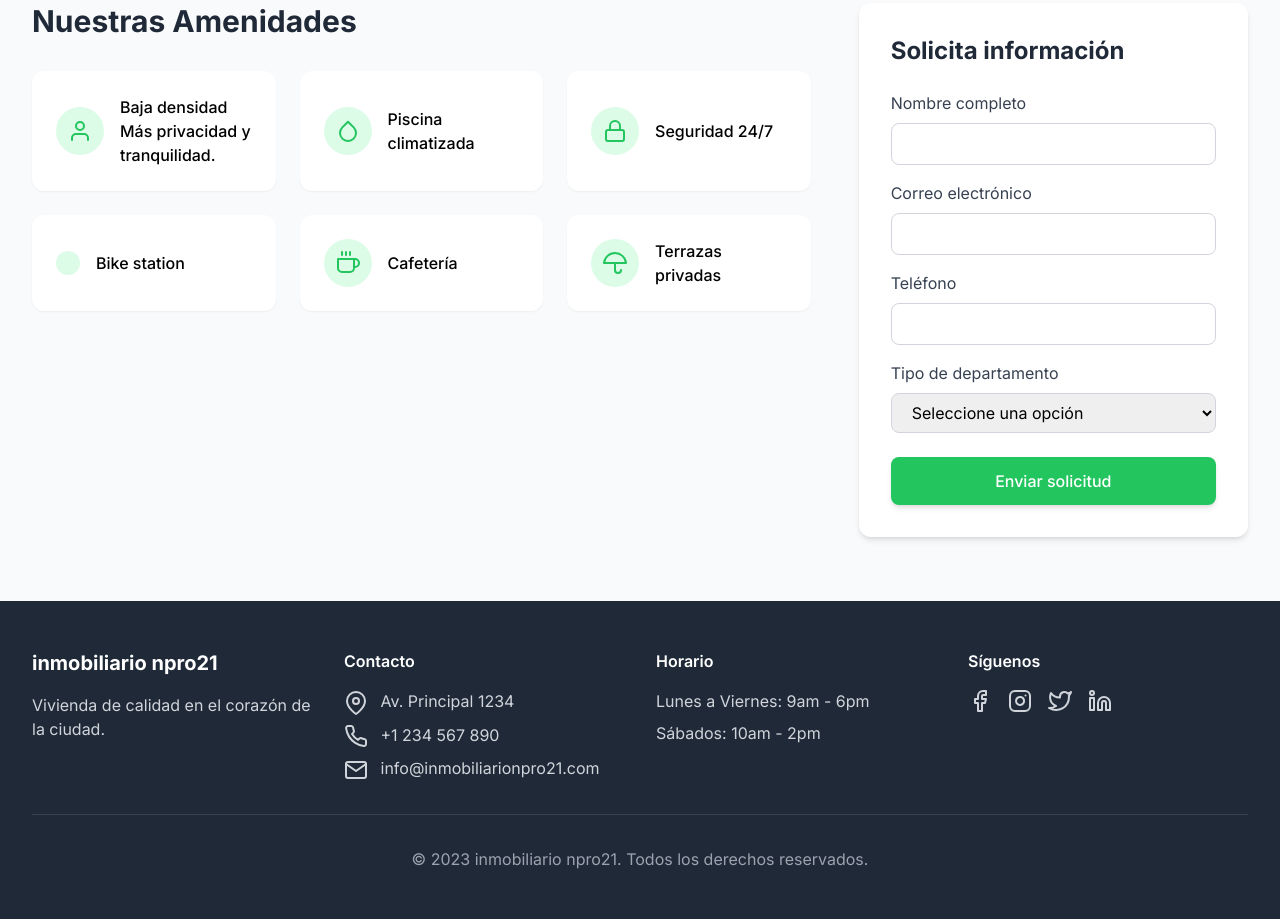
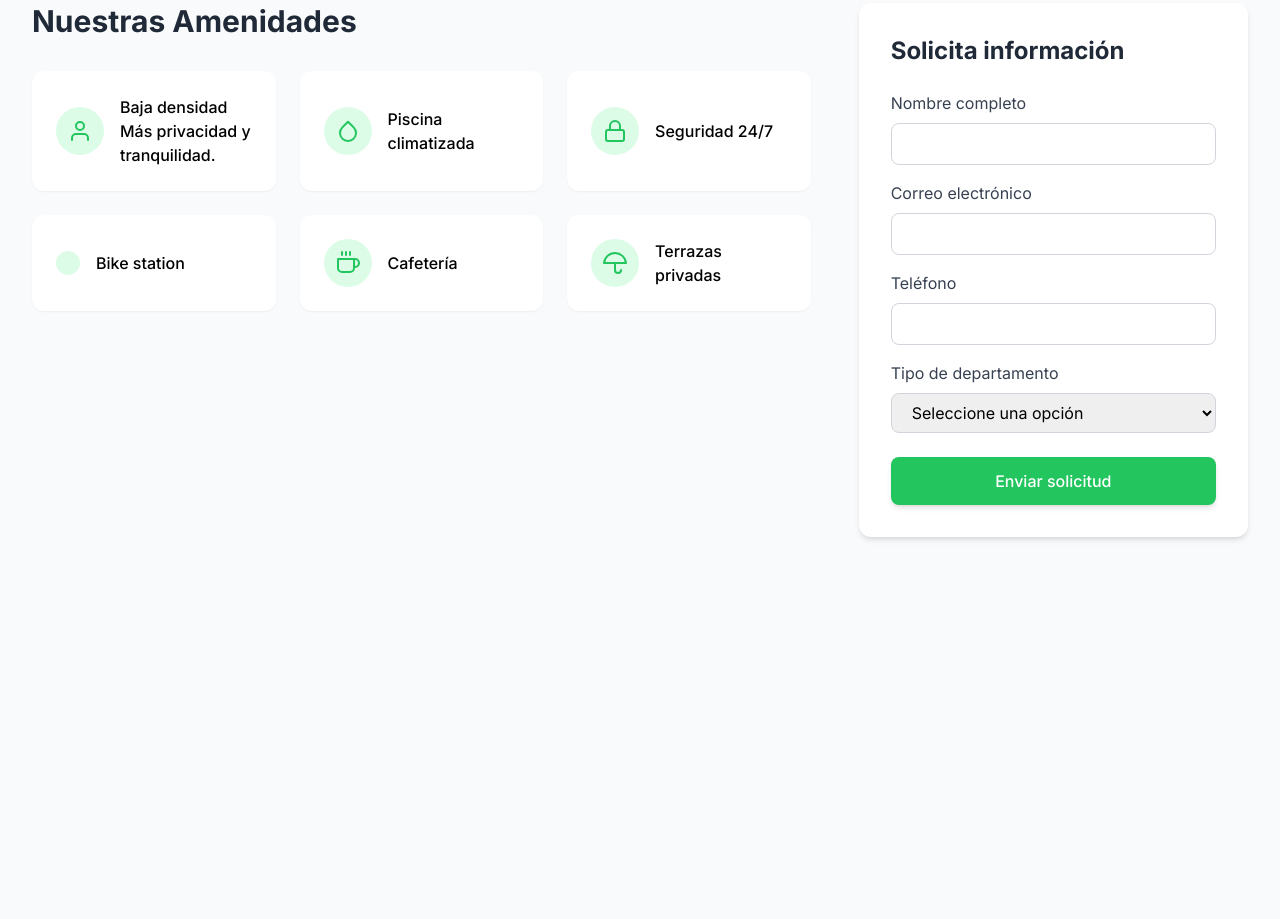
Before and after one commit to RaQnkodland/Inmobiliario-npro21, a plain HTML site: page index.html in a window 1280 px wide. Shown: the part 1813-2732 px from the top of the page. After the commit the page ends 2414 px from the top, so only its background shows below. Drawn offline with nearby package versions, Linux system fonts and the light colour scheme; some icons are missing.

Commit message:
Remove footer section from index.html

```diff
--- a/index.html
+++ b/index.html
@@ -221,41 +221,6 @@
         </div>
     </section>
 
-    <!-- Footer -->
-    <footer class="bg-gray-800 text-white py-12">
-        <div class="max-w-7xl mx-auto px-4 sm:px-6 lg:px-8">
-            <div class="grid grid-cols-1 md:grid-cols-4 gap-8">
-                <div>
-                    <h3 class="text-xl font-bold mb-4">inmobiliario npro21</h3>
-                    <p class="text-gray-300">Vivienda de calidad en el corazón de la ciudad.</p>
-                </div>
-                <div>
-                    <h4 class="font-semibold mb-4">Contacto</h4>
-                    <p class="text-gray-300 mb-2"><i data-feather="map-pin" class="inline mr-2"></i> Av. Principal 1234</p>
-                    <p class="text-gray-300 mb-2"><i data-feather="phone" class="inline mr-2"></i> +1 234 567 890</p>
-                    <p class="text-gray-300"><i data-feather="mail" class="inline mr-2"></i> info@inmobiliarionpro21.com</p>
-                </div>
-                <div>
-                    <h4 class="font-semibold mb-4">Horario</h4>
-                    <p class="text-gray-300 mb-2">Lunes a Viernes: 9am - 6pm</p>
-                    <p class="text-gray-300">Sábados: 10am - 2pm</p>
-                </div>
-                <div>
-                    <h4 class="font-semibold mb-4">Síguenos</h4>
-                    <div class="flex space-x-4">
-                        <a href="#" class="text-gray-300 hover:text-green-400 transition"><i data-feather="facebook"></i></a>
-                        <a href="#" class="text-gray-300 hover:text-green-400 transition"><i data-feather="instagram"></i></a>
-                        <a href="#" class="text-gray-300 hover:text-green-400 transition"><i data-feather="twitter"></i></a>
-                        <a href="#" class="text-gray-300 hover:text-green-400 transition"><i data-feather="linkedin"></i></a>
-                    </div>
-                </div>
-            </div>
-            <div class="border-t border-gray-700 mt-8 pt-8 text-center text-gray-400">
-                <p>&copy; 2023 inmobiliario npro21. Todos los derechos reservados.</p>
-            </div>
-        </div>
-    </footer>
-
     <script>
         // Simple carousel functionality
         let currentSlide = 0;
```
